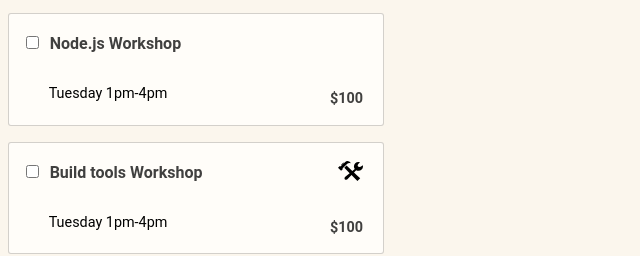
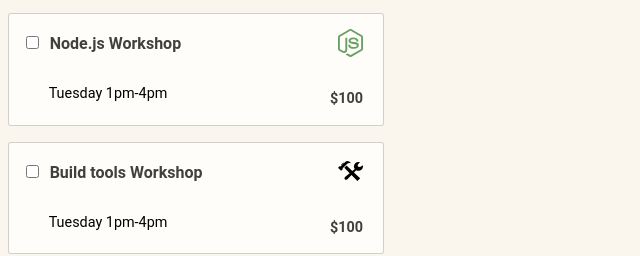
Before and after one commit to alexZerb/project-3, a plain HTML site: page index.html in a window 1280 px wide. Shown: the part 808-1064 px from the top of the page, 640-1280 px from the left. Drawn offline with nearby package versions, Linux system fonts and the light colour scheme.

Commit message:
fixed file path
fixed file paths for images

```diff
--- a/index.html
+++ b/index.html
@@ -110,7 +110,7 @@
             <span>Node.js Workshop</span>
             <span>Tuesday 1pm-4pm</span>
             <span class="activity-cost">$100</span>
-            <img class="activity-img node-img" src="img/img/node.svg" alt="">
+            <img class="activity-img node-img" src="img/node.svg" alt="">
           </label>
           <label>
             <input type="checkbox" name="js-frameworks" data-day-and-time="Tuesday 9am-12pm" data-cost="100">
```
Also changed, not shown: img/caret.png (added).
